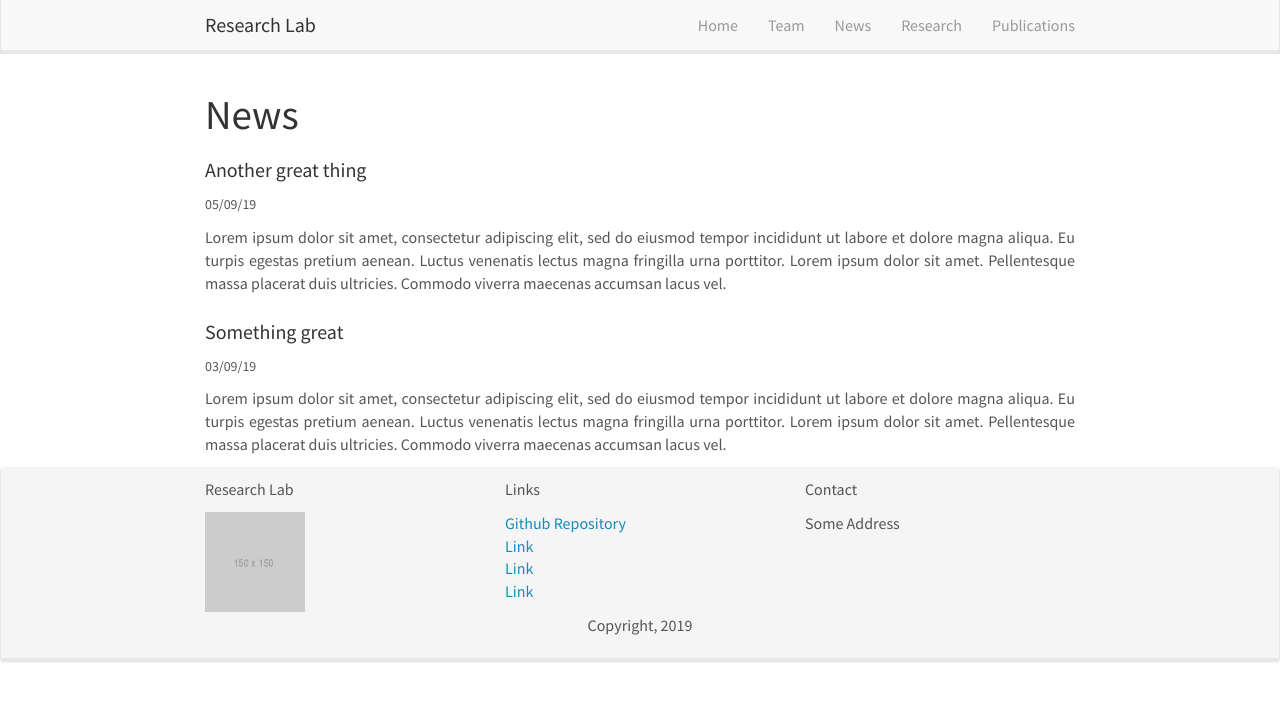
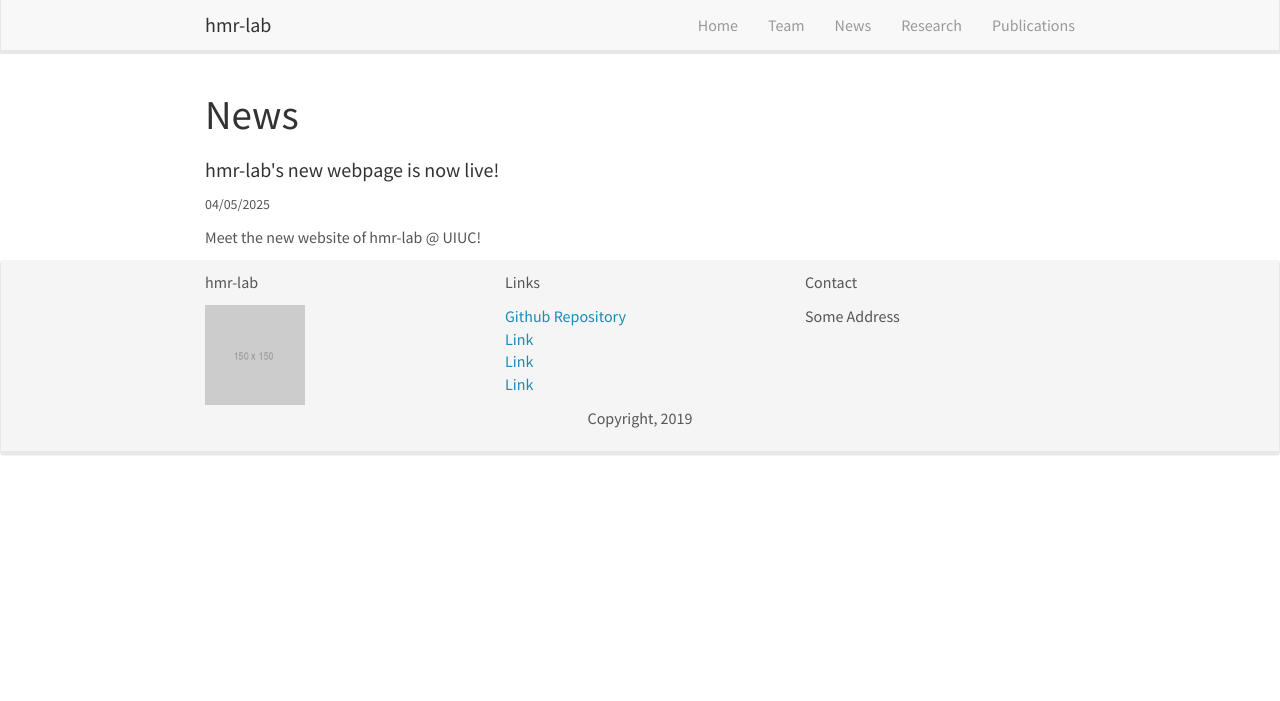
Before and after one commit to hmr-lab/hmr-lab.github.io, a Jekyll site: the page built from _pages/news.html, in a window 1280 px wide. Shown: the top 701 px of the page. Built offline with Jekyll 4.4.1, drawn with Linux system fonts in a browser that asks for light colours; nearby versions of some CDN libraries.

Commit message:
initial commit

```diff
--- a/_config.yml
+++ b/_config.yml
@@ -6,12 +6,10 @@
 # 'jekyll serve'. If you change this file, please restart the server process.
 
 # Site settings
-title: Research Lab
-email: your-email@domain.com
+title: hmr-lab
+# email: your-email@domain.com
 description: > # this means to ignore newlines until "baseurl:"
-  Write an awesome description for your new site here. You can edit this
-  line in _config.yml. It will appear in your document head meta (for
-  Google search results) and in your feed.xml site description.
+  hmr-lab @ University of Illinois at Urbana-Champaign, led by Dr. Julia Hockenmaier.
 baseurl: ""
 url: ""
 
--- a/_data/news.yml
+++ b/_data/news.yml
@@ -1,21 +1,5 @@
-- date: 05/09/19
-  title: "Another great thing"
+- date: 04/05/2025
+  title: "hmr-lab's new webpage is now live!"
   tags:
-    - some
-    - tags
-  content: Lorem ipsum dolor sit amet, consectetur adipiscing elit,
-    sed do eiusmod tempor incididunt ut labore et dolore magna aliqua.
-    Eu turpis egestas pretium aenean. Luctus venenatis lectus magna fringilla
-    urna porttitor. Lorem ipsum dolor sit amet. Pellentesque massa placerat
-    duis ultricies. Commodo viverra maecenas accumsan lacus vel.
-
-- date: 03/09/19
-  title: "Something great"
-  tags:
-    - some
-    - tags
-  content: Lorem ipsum dolor sit amet, consectetur adipiscing elit,
-    sed do eiusmod tempor incididunt ut labore et dolore magna aliqua.
-    Eu turpis egestas pretium aenean. Luctus venenatis lectus magna fringilla
-    urna porttitor. Lorem ipsum dolor sit amet. Pellentesque massa placerat
-    duis ultricies. Commodo viverra maecenas accumsan lacus vel.
+    - misc
+  content: Meet the new website of hmr-lab @ UIUC!
```
Also changed, not shown: _pages/home.md (+3 -3 lines), _pages/team/_posts/2016-09-01-researcher-staff.md (deleted, +0 -20 lines), _pages/team/_posts/2016-10-01-researcher-student.md (deleted, +0 -20 lines), _pages/team/_posts/jinu_lee.md (added, +19 -0 lines), _pages/team/_posts/julia_hokenmaier.md (added, +18 -0 lines), _pages/team/_posts/sewoong_lee.md (added, +20 -0 lines), images/team/jinu_lee.jpg (added), images/team/julia_hockenmaier.jpg (added), images/team/researcher.png (deleted), images/team/sewoong_lee.png (added).
